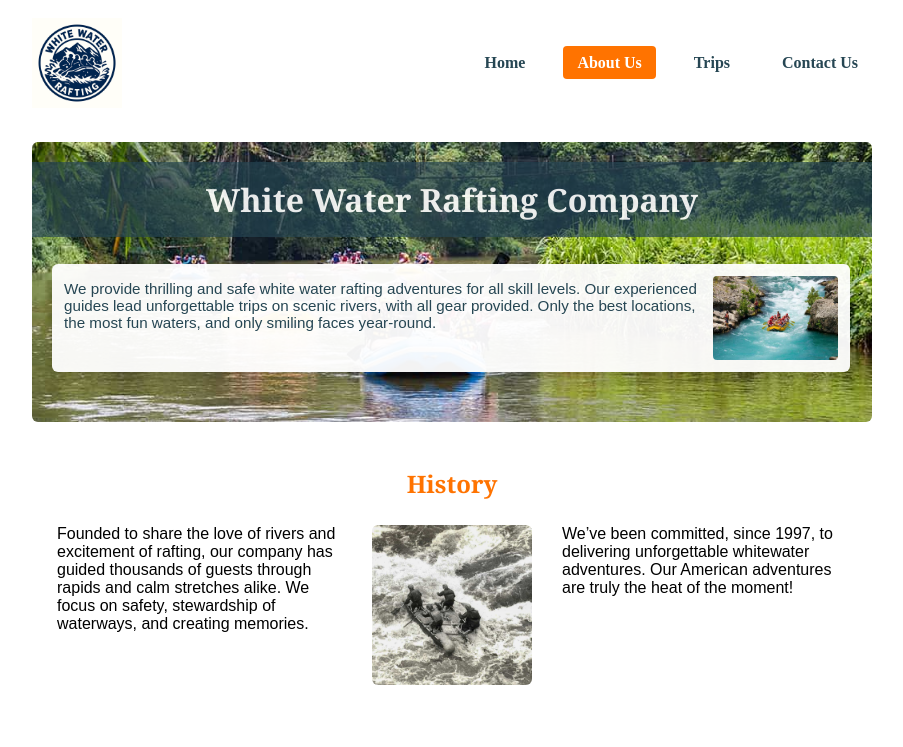
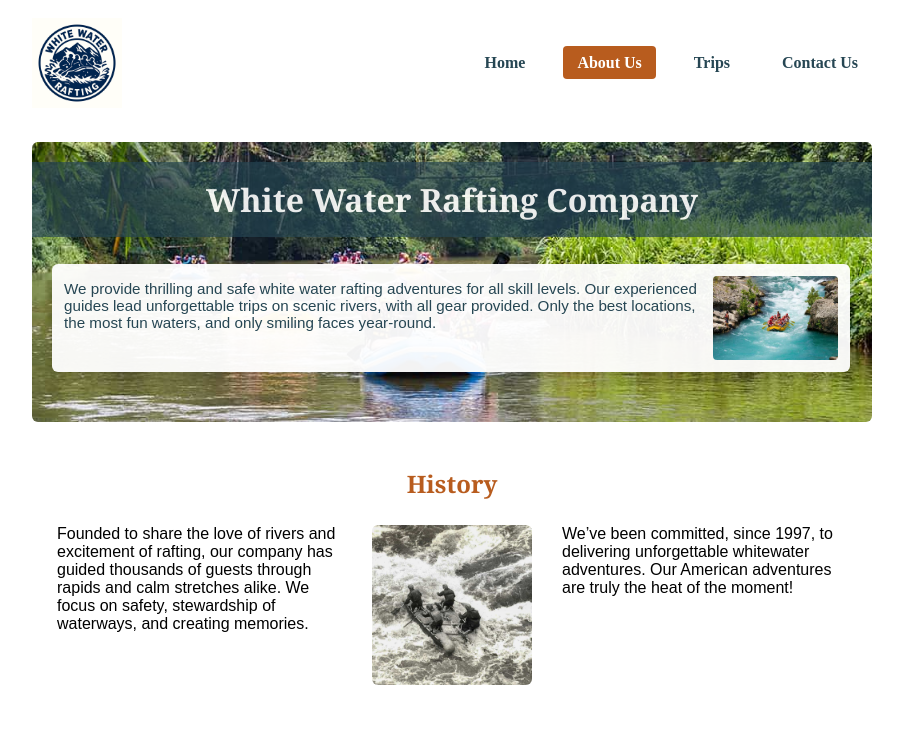
Before and after one commit to trappedreality469/wdd130, a plain HTML site: page wwr/about.html in a window 1280 px wide. Shown: the top 747 px of the page, without its empty margins (188-1091 px from the left). Drawn offline with Linux system fonts and the light colour scheme.

Commit message:
updated coloring

```diff
--- a/wwr/styles/rafting.css
+++ b/wwr/styles/rafting.css
@@ -1,9 +1,9 @@
 /* root CSS variables */
-:root{
-  --primary-color: #055a05;    /* deep green (example) */
-  --secondary-color: #ff7300;  /* warm sand */
-  --accent1-color: #264653;    /* dark slate */
-  --accent2-color: #ff7300;    /* light gold */
+:root {
+  --primary-color: #055a05;
+  --secondary-color: #b85c1e;
+  --accent1-color: #264653;
+  --accent2-color: #b85c1e;
   --heading-font: "Georgia", "Times New Roman", serif;
   --body-font: Arial, Helvetica, sans-serif;
 }
```
